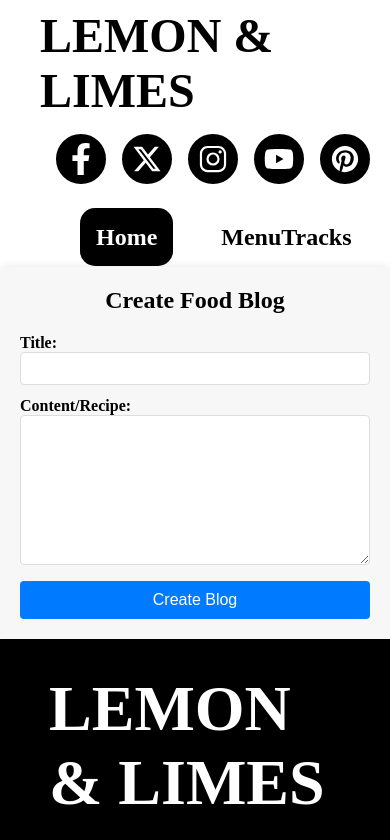
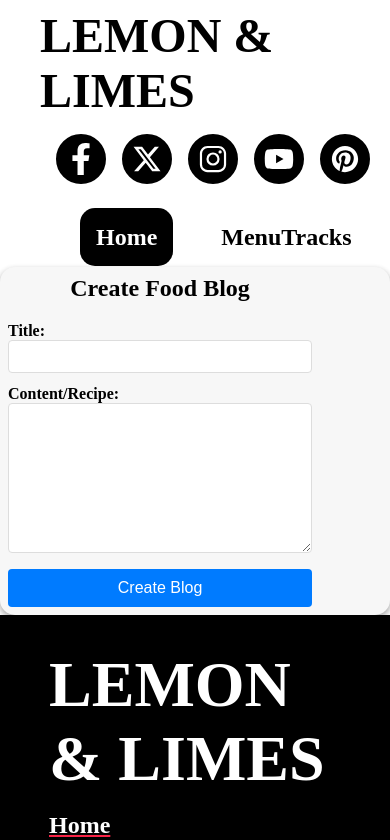
Before and after one commit to 254mathenge/Food-Recipe-blog, a React (Vite) app in the folder client/: page /Create in a window 390 px wide. Shown: the top 840 px of the page. Built offline with nearby package versions, Linux system fonts and the light colour scheme.

Commit message:
responsive create section

```diff
--- a/client/src/components/CreateBlog/CreateBlog.css
+++ b/client/src/components/CreateBlog/CreateBlog.css
@@ -1,12 +1,25 @@
 .create-blog-container {
+    display: flex;
+    justify-content: center;
+    align-items: center;
     max-width: 600px;
     margin: 0 auto;
     padding: 20px;
     background-color: #f7f7f7;
-    border-radius: 8px;
-    box-shadow: 0 0 10px rgba(0, 0, 0, 0.1);
+    border-radius: 15px;
+    box-shadow: rgba(0, 0, 0, 0.16) 0px 3px 6px, rgba(0, 0, 0, 0.23) 0px 3px 6px;
 }
-
+@media screen and (max-width:700px) {
+    .create-blog-container{
+        display: flex;
+        flex-wrap: wrap;
+      flex-direction: row;
+      justify-content: space-between;
+      align-items: center;
+      max-width: 400px;
+      padding: 0.5rem;
+    }
+ }
 .create-blog-form {
     display: flex;
     flex-direction: column;
```
